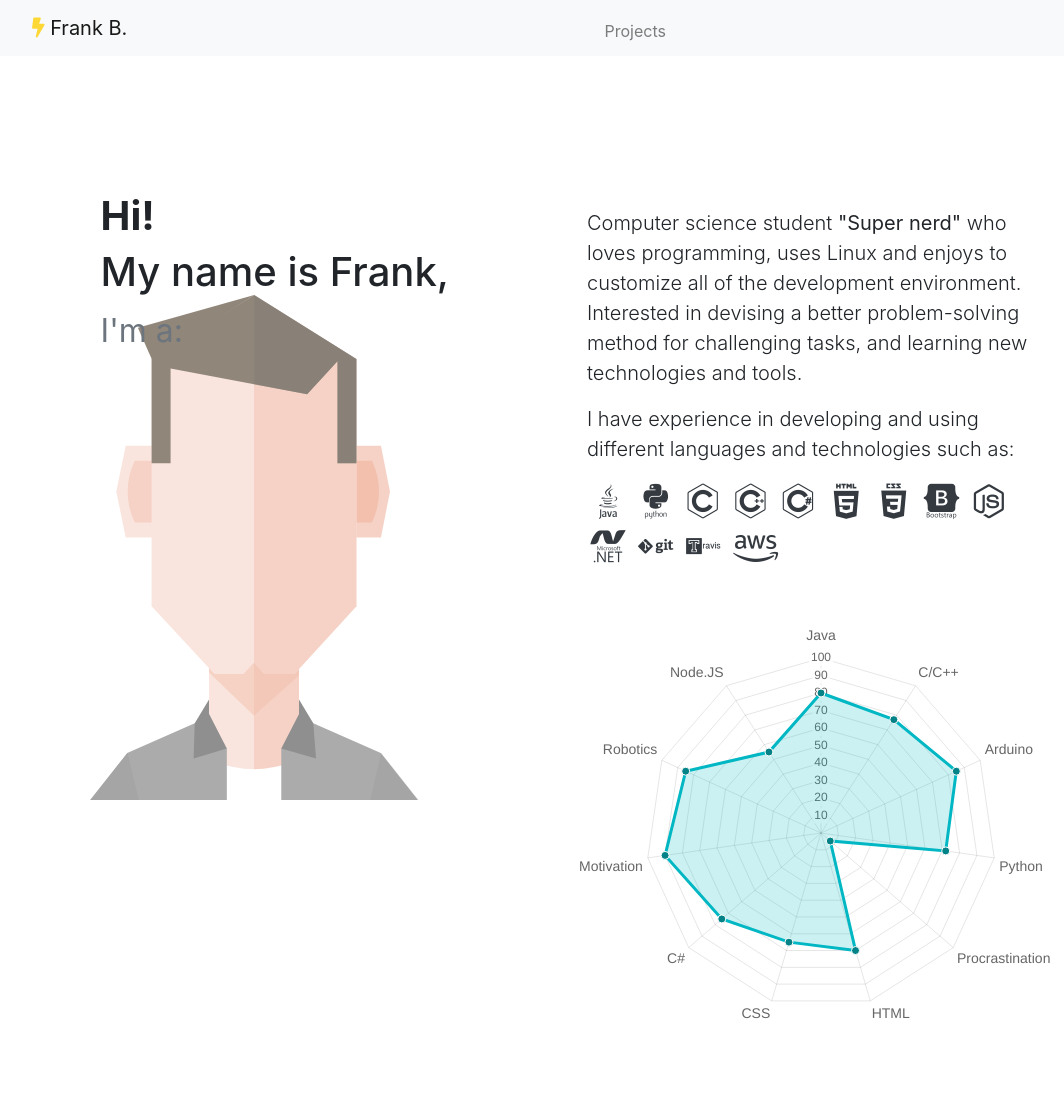
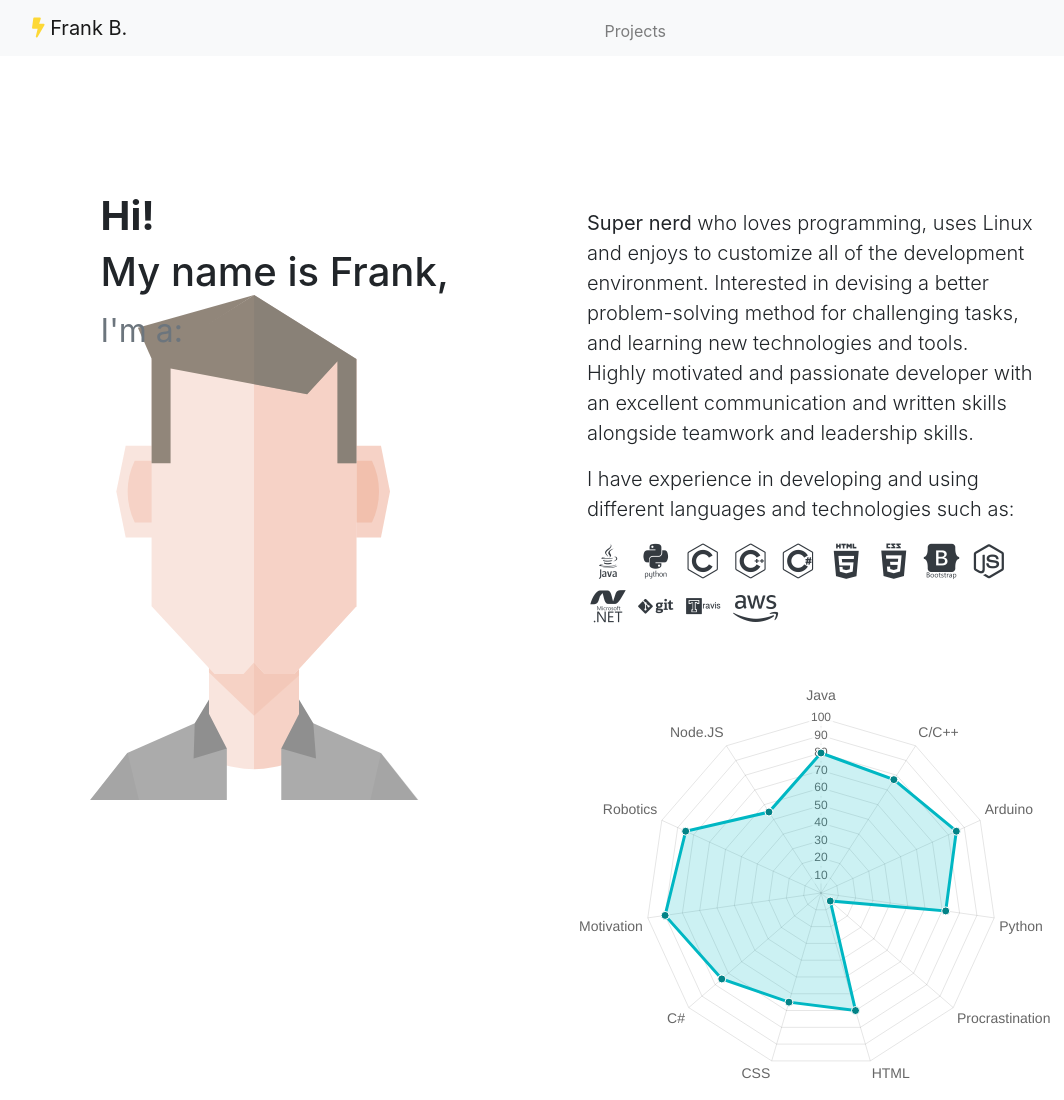
Before and after one commit to franklad/franklad.github.io, a plain HTML site: page index.html in a window 1280 px wide. Shown: the top 1100 px of the page, without its empty margins (53-1117 px from the left). Drawn offline with nearby package versions, Linux system fonts and the light colour scheme.

Commit message:
Update index.html

```diff
--- a/index.html
+++ b/index.html
@@ -66,9 +66,9 @@
   </div> <!-- RIGHT SIDE -->
 
   <div class="side-cus fadeInUp animated" id="side"> <!-- LEFT SIDE -->
-    <p class="lead mt-5">Computer science student <strong>"Super nerd"</strong> who loves programming, uses Linux and enjoys to
-      customize all of the development environment. Interested in devising a better problem-solving method for challenging tasks, and learning new
-      technologies and tools.
+        <p class="lead mt-5"><strong>Super nerd</strong> who loves programming, uses Linux and enjoys to customize all of the development environment. Interested in devising a better
+problem-solving method for challenging tasks, and learning new technologies and tools.<br/>
+Highly motivated and passionate developer with an excellent communication and written skills alongside teamwork and leadership skills.
     </p>
     <p class="lead">
       I have experience in developing and using different languages and technologies such as:
```
